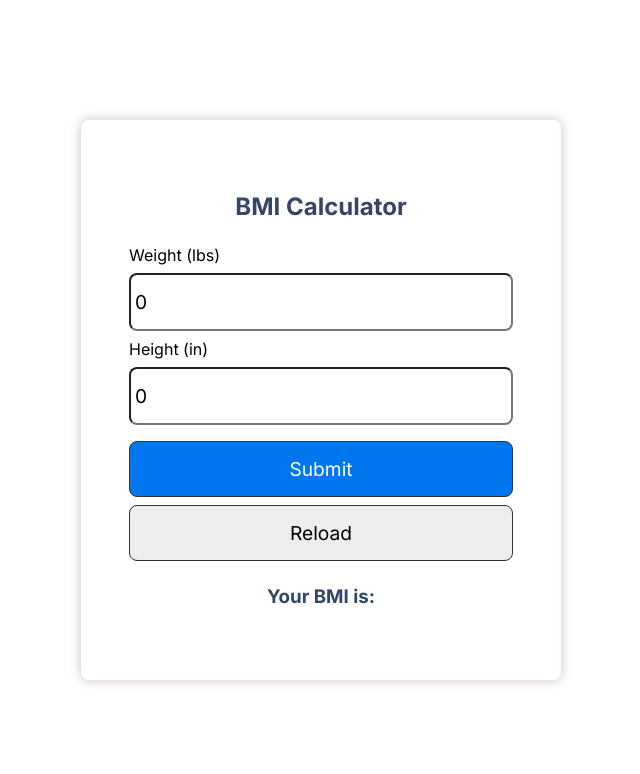
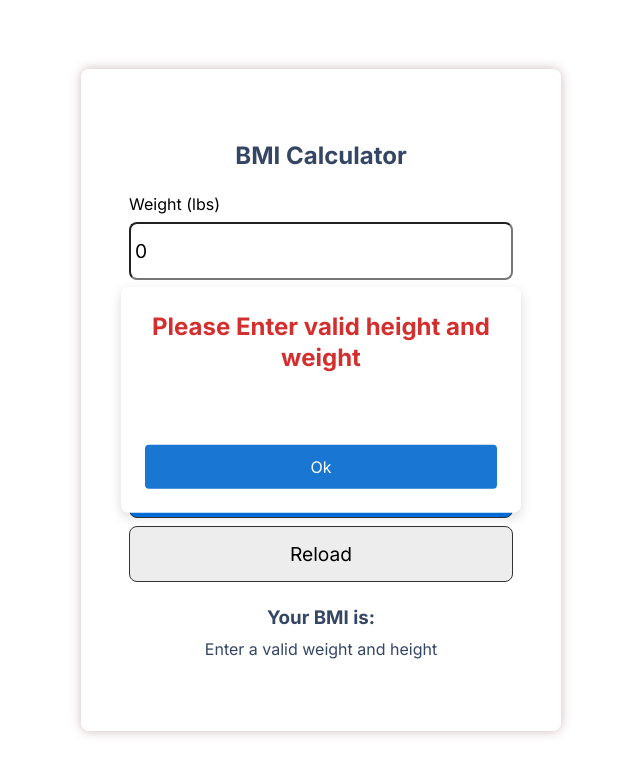
Before and after one commit to iiitl/bmi_calculator, a React (Create React App) app: page / in a window 1280 px wide. Both pictures are taken after a click on the button "Reload". Shown: the top 774 px of the page, without its empty margins (319-959 px from the left). Built offline with nearby package versions, Linux system fonts and the light colour scheme.

Commit message:
added a input validator

```diff
--- a/src/App.css
+++ b/src/App.css
@@ -36,3 +36,49 @@
     transform: rotate(360deg);
   }
 }
+.error{
+  color: red;
+}
+.ErrorBox {
+  position: fixed;
+  display: none;
+  top: 50%;
+  left: 50%;
+  transform: translate(-50%, -50%);
+  width: 90%;
+  max-width: 400px;
+  background-color: #fff;
+  border-radius: 8px;
+  box-shadow: 0 4px 12px rgba(0, 0, 0, 0.15);
+  padding: 1.5rem;
+  box-sizing: border-box;
+  z-index: 1000;
+  text-align: center;
+  overflow: hidden;
+}
+
+.ErrorBox h3 {
+  margin: 0;
+  margin-bottom: 1rem;
+  font-size: 1.5rem;
+  color: #d32f2f;
+  line-height: 1.3;
+}
+
+.btn-error {
+  display: block;
+  width: 100%;
+  padding: 0.75rem;
+  font-size: 1rem;
+  background-color: #1976d2;
+  color: #fff;
+  border: none;
+  border-radius: 4px;
+  cursor: pointer;
+  margin-top: 1rem;
+  transition: background-color 0.3s ease;
+}
+
+.btn-error:hover {
+  background-color: #1565c0;
+}
--- a/src/App.js
+++ b/src/App.js
@@ -8,10 +8,27 @@ function App() {
   const [height, setHeight] = useState(0)
   const [bmi, setBmi] = useState('')
   const [message, setMessage] = useState('')
-
+  const [heightError, setHeightError] = useState('')
+  const [weightError, setWeightError] = useState('')
   let calcBmi = (event) => {
     event.preventDefault()
     console.log(event);
+
+    if(isNaN(weight) || isNaN(height) || parseFloat(height) <= 0 || parseFloat(weight) <= 0){
+        setMessage("Enter a valid weight and height")
+        document.querySelector(".ErrorBox").style.display = "block";
+        if(isNaN(height) || parseFloat(height) <= 0){
+          setHeightError('Please enter a valid height')
+        }
+        if(isNaN(weight) || parseFloat(weight) <= 0){
+          setWeightError('Please enter a valid weight')
+        }
+        return;
+      }else{
+        setMessage('')
+        setHeightError('')
+        setWeightError('')
+      }
 
       if (weight === 0 || height === 0) {
       alert('Please enter a valid weight and height')
@@ -37,19 +54,28 @@ function App() {
     window.location.reload()
   }
 
+  let rmv = ()=>{
+    document.querySelector(".ErrorBox").style.display = "none";
+  }
 
   return (
     <div className="app">
+      <div className='ErrorBox'>
+        <h3 className='center'>Please Enter valid height and weight</h3> <br/> <br/>
+        <button className='btn-error' onClick={rmv}>Ok</button>
+      </div>
     <div className='container'>
       <h2 className='center'>BMI Calculator</h2>
         <form onSubmit={calcBmi}>
           <div>
             <label>Weight (lbs)</label>
             <input type="text" placeholder='Enter Weight in lbs' value={weight} onChange={(e) => setWeight(e.target.value)} />
+            <p className='error'>{weightError}</p>
           </div>
           <div>
             <label>Height (in)</label>
             <input type="text" placeholder='Enter height in inches' value={height} onChange={(event) => setHeight(event.target.value)} />
+            <p className='error'>{heightError}</p>
           </div>
           <div>
             <button className='btn' type='submit'>Submit</button>
```
Lines whose indentation alone changed are shown as unchanged.
